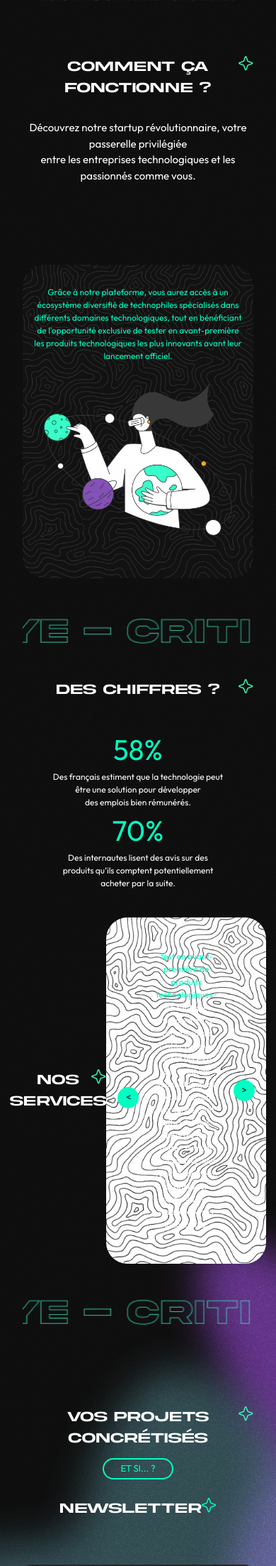
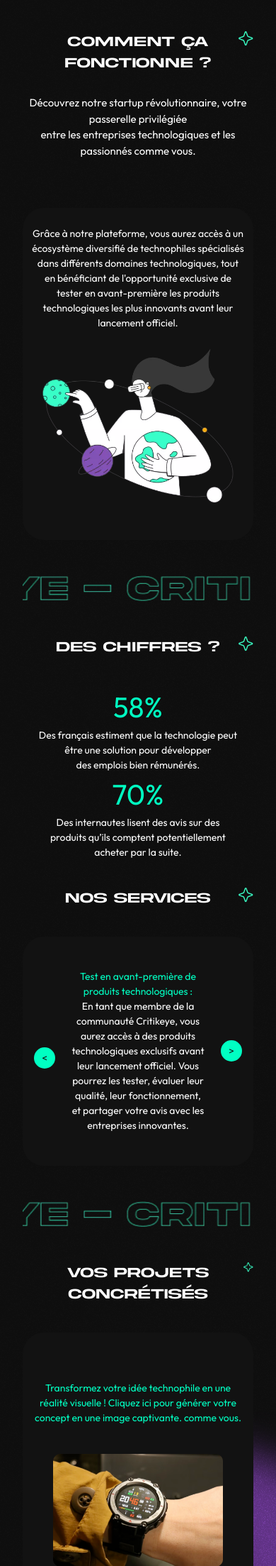
Before and after one commit to vanelleNgadjui/critikeye, a Django app: page / in a window 390 px wide. Shown: the part 1738-3945 px from the top of the page at 71% size. Run offline with Django 4.2, Linux system fonts and the light colour scheme.

Commit message:
Section IA à jour

```diff
--- a/critikeye_app/Templates/index.html
+++ b/critikeye_app/Templates/index.html
@@ -147,7 +147,9 @@
       <!-- Texte-->
       <div class="presentation-text-how">
         <h2>COMMENT ÇA FONCTIONNE ?</h2>
-        <p id="text-presentation-how">Découvrez notre startup révolutionnaire, votre passerelle privilégiée
+        <p
+        class="text"
+        id="text-presentation-how">Découvrez notre startup révolutionnaire, votre passerelle privilégiée
           <br> entre les entreprises technologiques et les passionnés comme vous.
         </p>
       </div>
@@ -156,7 +158,7 @@
       <div class="how-card">
         <!-- Texte -->
         <div class="how-section">
-          <p>
+          <p class="text">
             Grâce à notre plateforme, vous aurez accès à un écosystème diversifié de
             <strong class="seo"> technophiles </strong>
             spécialisés dans différents domaines technologiques, tout en bénéficiant de l'opportunité exclusive de
@@ -173,8 +175,6 @@
             alt="femme et planètes">
         </div>
       </div>
-
-
     </div> <!-- fin how-->
   </section>
 
@@ -205,7 +205,7 @@
         <!-- Texte -->
         <div class="stats-container">
           <span class="stats">58%</span>
-          <p>
+          <p class="text">
             Des français estiment que la technologie peut
             <br>
             être une solution pour développer
@@ -216,7 +216,7 @@
         <!-- Texte -->
         <div class="stats-container">
           <span class="stats">70%</span>
-          <p>
+          <p class="text">
             Des internautes lisent des avis sur des
             <br>
             produits qu’ils comptent potentiellement
@@ -249,7 +249,7 @@
 
         <div class="carousel">
           <div class="carousel-item item-carousel active">
-            <p>
+            <p class="text">
               <strong class="green-text">Test en avant-première de
                 <strong class="seo">produits technologiques</strong> :
                 <br>
@@ -333,17 +333,32 @@
 
 
   <!-- ========== Section: VOS PROJETS CONRÉTISÉS ========== -->
+
   <section class="section-projects">
+
+    <div class="projects">
       <!-- Texte-->
       <div class="presentation-text-projects">
         <h2>VOS PROJETS CONCRÉTISÉS</h2>
       </div>
 
+      <!-- Projet card -->
+      <div class="projects-card">
+        <!-- image -->
+        <!-- <div class="projetcs-section"></div> -->
+        <p
+        class="text"
+        id="text-presentation-projects">Transformez votre idée technophile en une réalité visuelle ! Cliquez ici pour
+          générer votre concept en une image captivante. comme vous.
+        </p>
+        <img src="{% static 'images/ia.webp' %}" />
         <!-- Bouton -->
         <div class="et-si-container">
           <button type="button" name="Et-si" title="ET SI... ?" class="et-si-button">
             <a href="{% url 'fiche_produit' %}">ET SI... ?</a></button>
         </div>
+      </div>
+    </div> <!-- fin PROJETS-->
   </section>
 
 
@@ -356,7 +371,7 @@
     </div>
     <div class="bg-zinc-800 p-8  rounded-xl mt-8 md:p-16">
       <h3 class="text-green_secondary mb-3">découvrez nos services dans un mois !</h3>
-      <p>Êtes-vous prêt à nous faire part de vos opinions qui nous permettront d'améliorer des inventions futures? </p>
+      <p class="text">Êtes-vous prêt à nous faire part de vos opinions qui nous permettront d'améliorer des inventions futures? </p>
       <form class="form mt-6 w-full" method="post">
         {% csrf_token %}
         <div class="mb-4 py-2 px-4 w-full rounded-xl border border-green_secondary">
@@ -379,7 +394,7 @@
                  checked:after:border-white checked:after:bg-transparent
                   checked:after:content-[''] hover:cursor-pointer" type="checkbox" value="newsletter"
             id="newsletter" />
-          <label class="inline-block pl-[0.15rem] hover:cursor-pointer text-left text-white" for="newsletter">En vous
+          <label class="text" class="inline-block pl-[0.15rem] hover:cursor-pointer text-left text-white" for="newsletter">En vous
             inscrivant à la newsletter, vous acceptez de recevoir des e-mails concernant le lancement de nos
             services.</label>
         </div>
@@ -400,7 +415,7 @@
                  checked:after:border-white checked:after:bg-transparent
                   checked:after:content-[''] hover:cursor-pointer" type="checkbox" value="newsletter"
             id="newsletter" />
-          <label class="inline-block pl-[0.15rem] hover:cursor-pointer text-left text-white" for="newsletter">En vous
+          <label class="text" class="inline-block pl-[0.15rem] hover:cursor-pointer text-left text-white" for="newsletter">En vous
             inscrivant à notre newsletter, vous acceptez également nos mentions légales et notre politique de
             confidentialité.*</label>
         </div>
--- a/critikeye_app/static/css/final.css
+++ b/critikeye_app/static/css/final.css
@@ -1129,7 +1129,14 @@
 
 /* ==================== VESERION DESKTOP ==================== */
 
+@media only screen and (min-width : 1224px) {
   /* ========== Section: PRÉSENTATION ========== */
+
+  .section-services{
+    display: flex;
+    flex-direction: column;
+    align-items: center;
+  }
 
   /* Contient le titre, le texte de présentation, le bouton (Participez) */
 
@@ -1633,16 +1640,46 @@
 
   /* ========== Section: VOS PROJETS CONRÉTISÉS ========== */
 
-.section-projects .presentation-text-projects {
+  .projects .presentation-text-projects {
     background-image: url("/static/images/spark.webp");
     background-repeat: no-repeat;
     background-position: right top;
-  margin: 8em 0 0 0;
+    background-size: 14px;
+    margin: 3em 0;
   }
 
   .section-projects .presentation-text-projects h2 {
     font-weight: 100;
     font-size: 30pt;
+    margin: 3em 0 1em 0;
+  }
+
+  #text-presentation-projects {
+    font-weight: 100;
+    font-size: 14px;
+    color: var(--green);
+    margin: 2em 0;
+  }
+
+  .projects-card {
+    width: 100%;
+    height: auto;
+    margin: 3em 0;
+    border-radius: 30px;
+    background-color: var(--black);
+    display: flex;
+    flex-direction: column;
+    justify-content: center;
+    align-items: center;
+    text-align: center;
+    padding: 2em 1em;
+  }
+
+  .projects-card
+img {
+    width: 80%;
+    text-align: center;
+    margin: 2em 0;
   }
 
   .et-si-container {
@@ -1658,6 +1695,11 @@
     border: solid 2px var(--green);
     border-radius: 20px;
     color: var(--green);
+  }
+
+  .texte {
+    font-size: 14px;
+  }
 }
 
 /* ==================== TABLETTES ==================== */
@@ -2086,16 +2128,45 @@
 
   /* ========== Section: VOS PROJETS CONCRÉTISÉS ========== */
 
-  #text-presentation {
+  .projects .presentation-text-projects {
     background-image: url("/static/images/spark.webp");
     background-repeat: no-repeat;
     background-position: right top;
     background-size: 14px;
+    margin: 3em 0;
   }
 
   .section-projects .presentation-text-projects h2 {
     font-weight: 100;
     font-size: 15pt;
+  }
+
+  #text-presentation-projects {
+    font-weight: 100;
+    font-size: 14px;
+    color: var(--green);
+    margin: 3em 0 1em 0;
+  }
+
+  .projects-card {
+    width: 100%;
+    height: auto;
+    margin: 3em 0;
+    border-radius: 30px;
+    background-color: var(--black);
+    display: flex;
+    flex-direction: column;
+    justify-content: center;
+    align-items: center;
+    text-align: center;
+    padding: 2em 1em;
+  }
+
+  .projects-card
+  img {
+    width: 80%;
+    text-align: center;
+    margin: 2em 0;
   }
 
   .et-si-container {
@@ -2180,6 +2251,10 @@
     background-color: transparent;
     border-color: var(--green);
   }
+
+  .text {
+    font-size: 14px;
+  }
 }
 
 /* ==================== MOBILES ==================== */
@@ -2490,13 +2565,6 @@
 
   /* Conteneur de la section */
 
-  .services {
-    display: flex;
-    justify-content: center;
-    align-items: center;
-    text-align: center;
-  }
-
   /* Conteneur du titre (DES CHIFFRES) avec l'étoile en background image */
 
   .services .presentation-text-services {
@@ -2524,7 +2592,7 @@
     width: auto;
     margin: 3em 0;
     border-radius: 30px;
-    background-color: var(--white);
+    background-color: var(--black);
     display: flex;
     justify-content: center;
     align-items: center;
@@ -2614,16 +2682,45 @@
 
   /* ========== Section: VOS PROJETS CONCRÉTISÉS ========== */
 
-  #text-presentation {
+  .projects .presentation-text-projects {
     background-image: url("/static/images/spark.webp");
     background-repeat: no-repeat;
     background-position: right top;
     background-size: 14px;
+    margin: 3em 0;
   }
 
   .section-projects .presentation-text-projects h2 {
     font-weight: 100;
     font-size: 15pt;
+  }
+
+  #text-presentation-projects {
+    font-weight: 100;
+    font-size: 14px;
+    color: var(--green);
+    margin: 3em 0 1em 0;
+  }
+
+  .projects-card {
+    width: 100%;
+    height: auto;
+    margin: 3em 0;
+    border-radius: 30px;
+    background-color: var(--black);
+    display: flex;
+    flex-direction: column;
+    justify-content: center;
+    align-items: center;
+    text-align: center;
+    padding: 2em 1em;
+  }
+
+  .projects-card
+  img {
+    width: 80%;
+    text-align: center;
+    margin: 2em 0;
   }
 
   .et-si-container {
@@ -2713,6 +2810,10 @@
     background-color: transparent;
     border-color: var(--green);
   }
+
+  .text {
+    font-size: 14px;
+  }
 }
 
 .before\:pointer-events-none::before {
```
Also changed, not shown: critikeye_app/static/css/styles.css (+109 -14 lines), critikeye_app/static/images/genere.webp (added), critikeye_app/static/images/ia.webp (added). Lines whose indentation alone changed are shown as unchanged.
